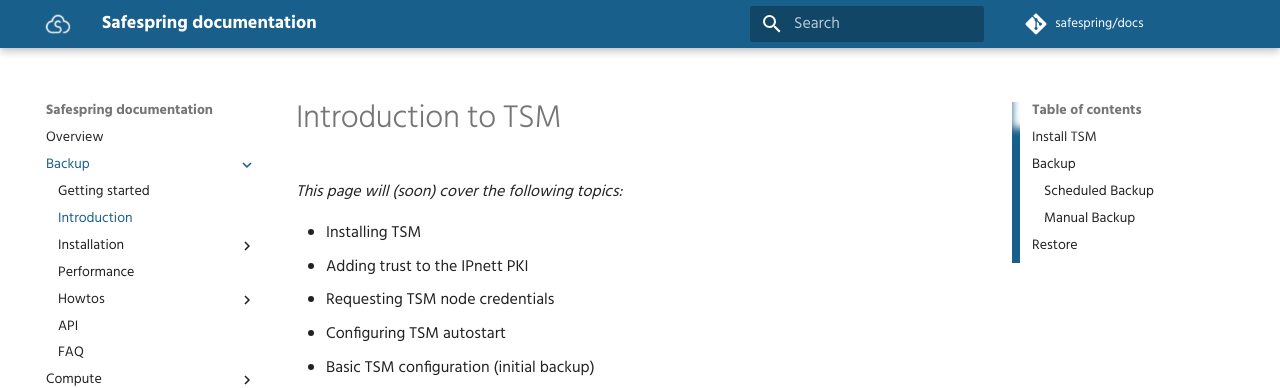
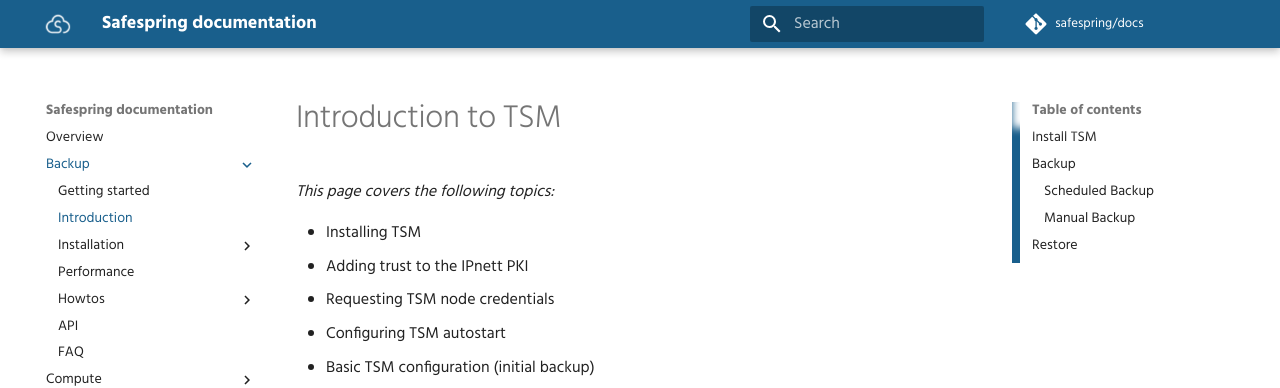
Before and after one commit to safespring/docs, an MkDocs documentation site: the page built from content/backup/introduction.md, in a window 1280 px wide and 900 px high. Shown: the top 388 px of the window. Built offline with MkDocs 1.6.1 and Material for MkDocs 9.7.7, drawn with Linux system fonts in a browser that asks for light colours; comment, search, counter and statistics services are not loaded; old or Windows-style settings are respelled for this version of MkDocs.

Commit message:
Remove timebased promise

```diff
--- a/content/backup/introduction.md
+++ b/content/backup/introduction.md
@@ -1,6 +1,6 @@
 # Introduction to TSM
 
-_This page will (soon) cover the following topics:_
+_This page covers the following topics:_
 
 * Installing TSM
 * Adding trust to the IPnett PKI
```
